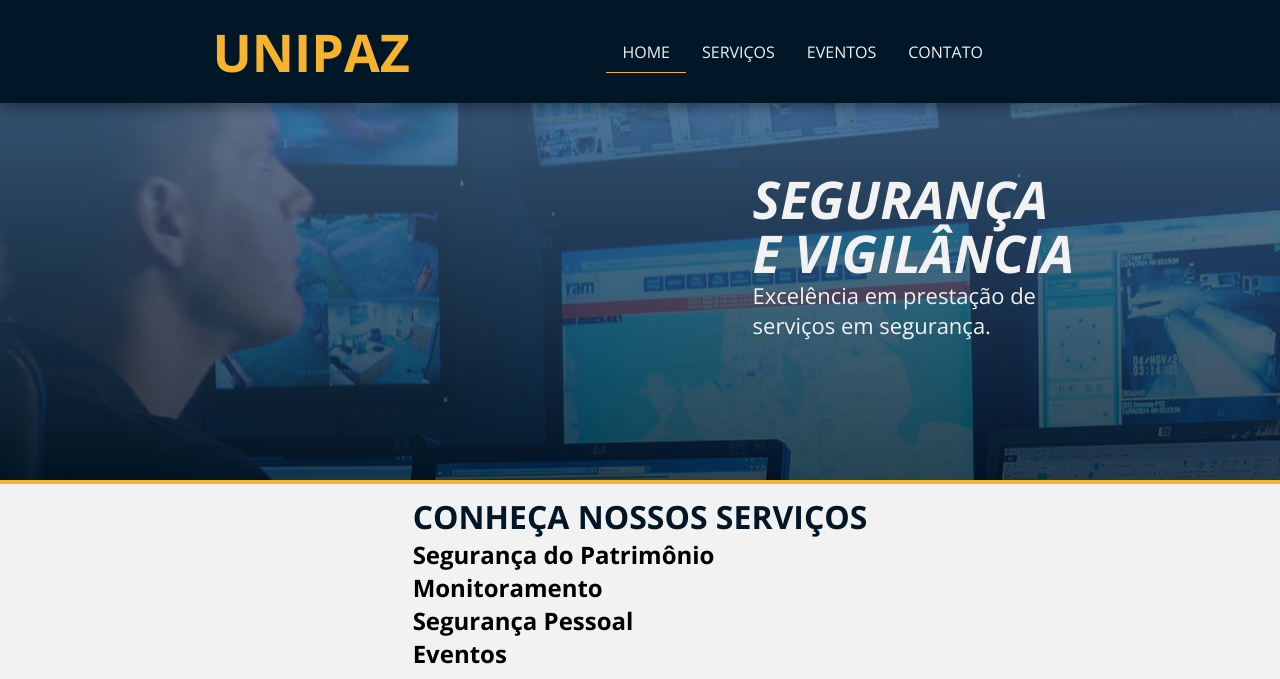
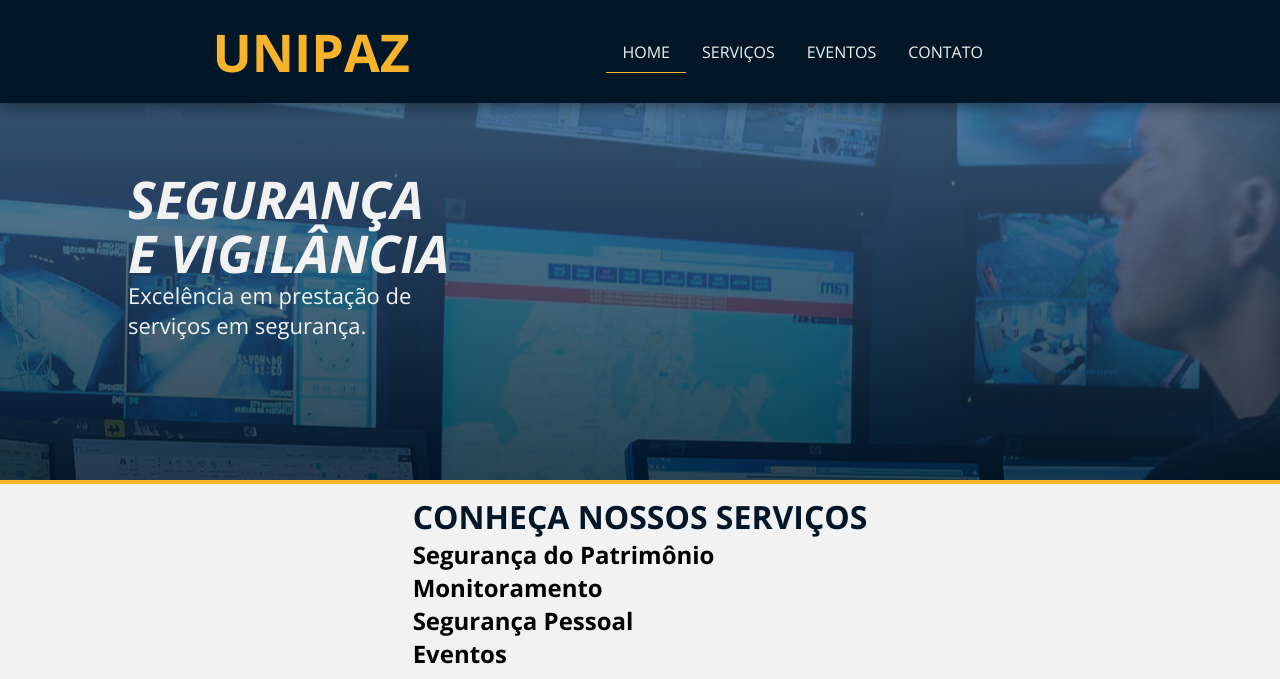
Before and after one commit to lucasberenger/unipaz, a Django app: template templates/website/static/index.html in a window 1280 px wide. Shown: the top 679 px of the page. Run offline with Django 5.2, Linux system fonts and the light colour scheme; the template is opened without the code that fills it, so the values that code supplies are empty; some libraries are stand-ins or nearby versions.

Commit message:
att
 - flip image

```diff
--- a/templates/website/static/css/style.css
+++ b/templates/website/static/css/style.css
@@ -104,11 +104,11 @@ header {
 
 .container {
     display: flex;
-    justify-content: end;
+    justify-content: flex-start;
     width: 100%;
     height: 60vh;
     background-image: url('../images/Monitoring.jpg');
-    background-position: 10%;
+    background-position: 80%;
     align-items: center;
 }
 
@@ -124,6 +124,7 @@ header {
     display: flex;
     flex-direction: column;
     padding-top: 2rem;
+    padding-left: 8rem;
     z-index: 1;
 }
 
```
Also changed, not shown: templates/website/static/images/Monitoring.jpg.
